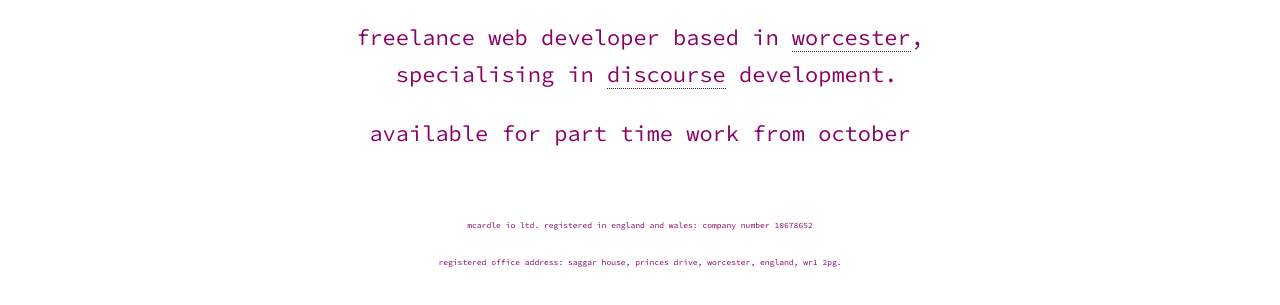
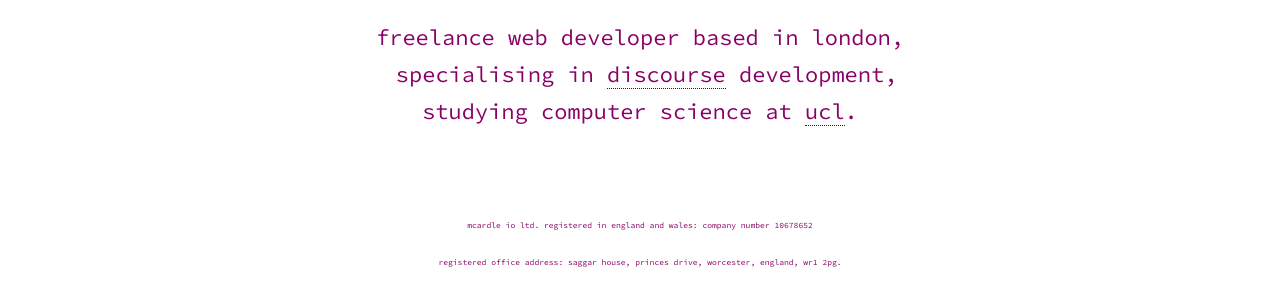
Before and after one commit to LeoMcA/mcardle.io, a plain HTML site: page index.html in a window 1280 px wide. Shown: the part 333-638 px from the top of the page. Drawn offline with Linux system fonts and the light colour scheme.

Commit message:
update blurb

```diff
--- a/assets/stylesheets/style.css
+++ b/assets/stylesheets/style.css
@@ -134,6 +134,8 @@ nav a:hover {
 }
 
 .info {
+  text-decoration: none;
+  color: inherit;
   border-bottom: dotted 1px #222;
   cursor: pointer;
 }
--- a/index.html
+++ b/index.html
@@ -20,11 +20,9 @@
           </ul>
         </nav>
         <p>
-          freelance web developer based in <span class="info" title="In the United Kingdom, where the sauce comes from.">worcester</span>,<br>
-          &nbsp;specialising in <span class="info" title="Forum software designed in and for the 21st century: http://discourse.org">discourse</span> development.
-        </p>
-        <p>
-          available for part time work from october
+          freelance web developer based in london,<br>
+          &nbsp;specialising in <a class="info" title="Forum software designed in and for the 21st century" href="https://discourse.org">discourse</a> development,<br>
+          studying computer science at <a class="info" title="University College London" href="https://www.ucl.ac.uk/">ucl</a>.
         </p>
       </section>
       <footer>
```
